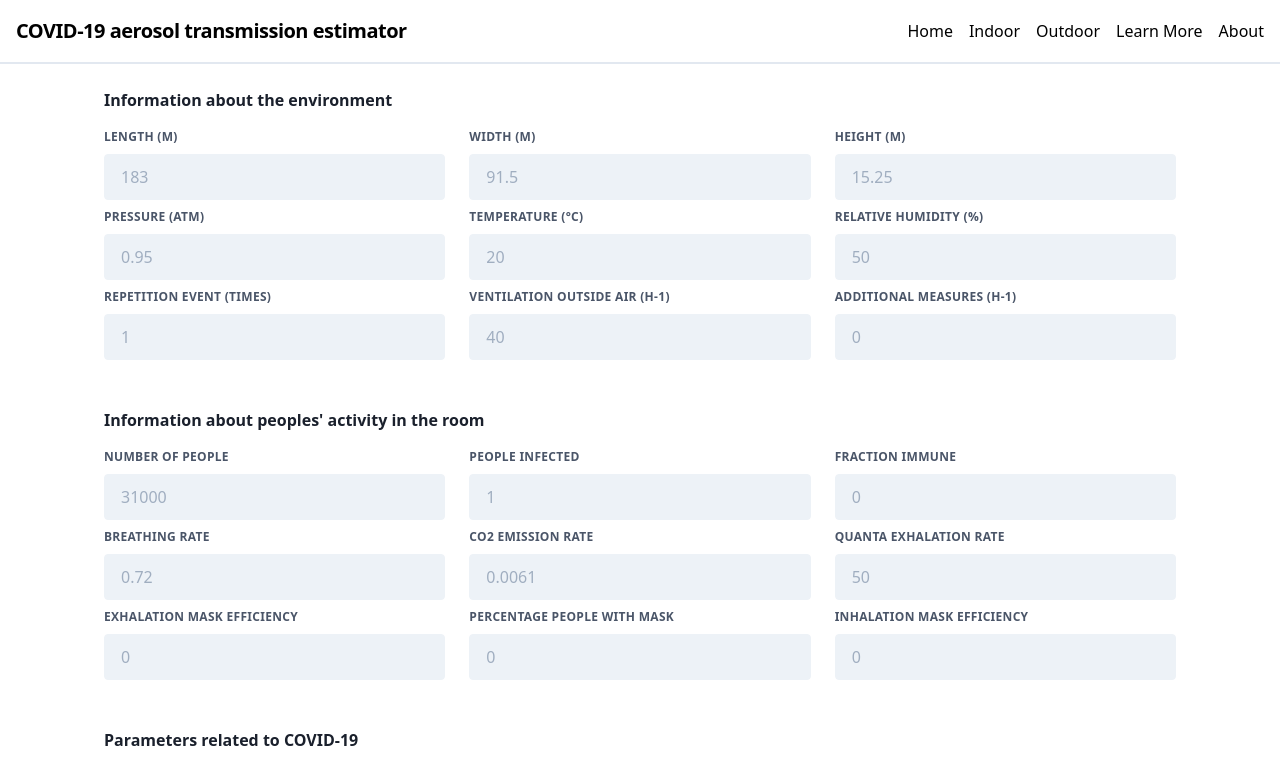
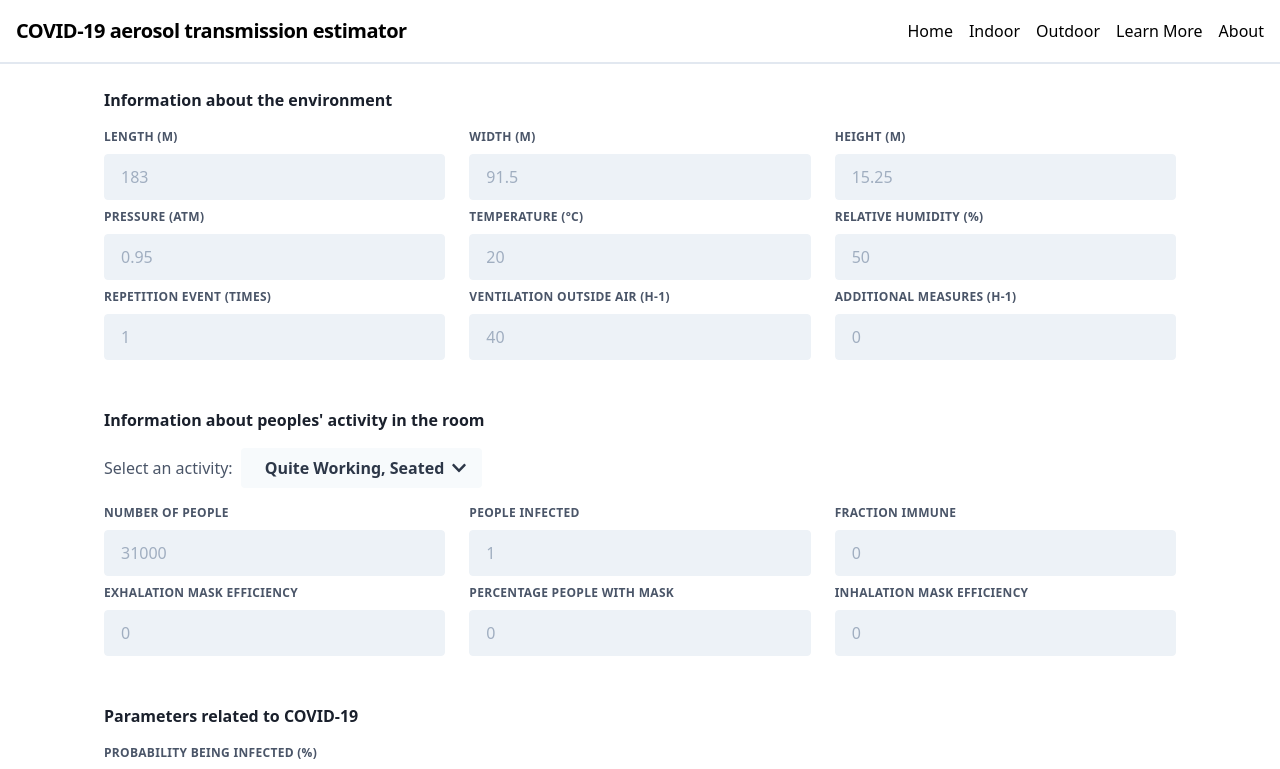
Before and after one commit to FedericoTartarini/covid-aerosol-transmission-estimator, a React (Create React App) app: page /indoor in a window 1280 px wide. Shown: the top 769 px of the page. Built offline with nearby package versions, Linux system fonts and the light colour scheme.

Commit message:
* added DropDown.js * fixed error type InputField.js

```diff
--- /dev/null
+++ b/src/Components/DropDown.js
@@ -0,0 +1,46 @@
+import React, { useState } from "react";
+import { FontAwesomeIcon } from "@fortawesome/react-fontawesome";
+import { faChevronDown } from "@fortawesome/free-solid-svg-icons";
+
+function DropDown({ selected, listItems, setValue }) {
+  const [dropDownOpen, setDropDownOpen] = useState(false);
+
+  function DropDownItem({ item }) {
+    return (
+      <span
+        className="block py-1 px-8 hover:bg-gray-200 capitalize"
+        onClick={() => {
+          setDropDownOpen(!dropDownOpen);
+          setValue(item);
+          console.log("Item selected", item);
+        }}
+      >
+        {item}
+      </span>
+    );
+  }
+
+  return (
+    <div className="relative">
+      <button
+        className="bg-gray-100 hover:bg-gray-200 text-gray-800 font-semibold py-2 px-4 rounded inline-flex items-center"
+        onClick={() => setDropDownOpen(!dropDownOpen)}
+      >
+        <span className="capitalize mx-2">{selected}</span>
+        <FontAwesomeIcon icon={faChevronDown} />
+      </button>
+      <div
+        className={
+          "bg-gray-100 absolute right-0 rounded mt-1 py-1 text-center shadow-md" +
+          (dropDownOpen ? "" : " hidden")
+        }
+      >
+        {listItems.map((item) => (
+          <DropDownItem key={item} item={item} />
+        ))}
+      </div>
+    </div>
+  );
+}
+
+export default DropDown;
--- a/src/Components/Indoor.js
+++ b/src/Components/Indoor.js
@@ -1,9 +1,30 @@
-import React, { useEffect } from "react";
+import React from "react";
 import { Helmet } from "react-helmet";
 import InputField from "./InputField";
+import DropDown from "./DropDown";
 
 function Indoor() {
-  const [state, setState] = React.useState({
+  const listActivities = [
+    "Quite working, Seated",
+    "Speaking, Seated",
+    "Speaking loudly, Seated",
+    "Quite working, Standing",
+    "Speaking, Standing",
+    "Speaking loudly, Standing",
+    "Quite, moderate activity",
+    "Speaking, moderate activity",
+    "Speaking loudly, moderate activity",
+    "Quite, heavy activity",
+    "Speaking, heavy activity",
+    "Speaking loudly, heavy activity",
+    "Teaching, speaking",
+    "Teaching, speaking loudly",
+    "Student, speaking",
+    "Student, speaking loudly",
+  ];
+
+  const [inputData, setInputData] = React.useState({
+    activity: "Quite working, Seated",
     length: 600 * 0.305,
     width: 300 * 0.305,
     height: 50 * 0.305,
@@ -33,26 +54,35 @@ function Indoor() {
 
   function handleChange(evt) {
     const value = evt.target.value;
-    setState({
-      ...state,
+    setInputData({
+      ...inputData,
       [evt.target.name]: value,
 
-      volume: (state.width * state.length * state.height).toFixed(1),
-      area: (state.width * state.length).toFixed(1),
-      areaPerPerson: (state.area / state.people).toFixed(1),
-      peoplePerArea: (state.people / state.area).toFixed(1),
-      volumePerPerson: (state.volume / state.people).toFixed(1),
+      volume: (inputData.width * inputData.length * inputData.height).toFixed(
+        1
+      ),
+      area: (inputData.width * inputData.length).toFixed(1),
+      areaPerPerson: (inputData.area / inputData.people).toFixed(1),
+      peoplePerArea: (inputData.people / inputData.area).toFixed(1),
+      volumePerPerson: (inputData.volume / inputData.people).toFixed(1),
       firstOrderLoss:
-        state.ventilationOutAir +
-        state.decayRateVirus +
-        state.controlMeasure +
-        state.depositionSurface,
+        inputData.ventilationOutAir +
+        inputData.decayRateVirus +
+        inputData.controlMeasure +
+        inputData.depositionSurface,
       ventilationRate:
-        (state.volume *
-          (state.ventilationOutAir + state.controlMeasure) *
+        (inputData.volume *
+          (inputData.ventilationOutAir + inputData.controlMeasure) *
           1000) /
         3600 /
-        state.people,
+        inputData.people,
+    });
+  }
+
+  function handleDropDown(value) {
+    setInputData({
+      ...inputData,
+      activity: value,
     });
   }
 
@@ -62,8 +92,8 @@ function Indoor() {
         <title>Indoor space</title>
         <meta name="description" content="content" />
       </Helmet>
-      <section className="flex lg:container lg:mx-auto mx-auto text-gray-700 body-font">
-        <div className="flex-auto m-6">
+      <section className="lg:container lg:mx-auto mx-auto text-gray-700 body-font">
+        <div className="m-6">
           <form className="w-full">
             <h1 className="title-font mb-4 font-bold text-gray-900">
               Information about the environment
@@ -71,106 +101,98 @@ function Indoor() {
             <div className="flex items-end flex-wrap -mx-3 mb-2">
               <InputField
                 handleChange={handleChange}
-                value={state.length}
+                value={inputData.length}
                 label={"Length (m)"}
               />
               <InputField
                 handleChange={handleChange}
-                value={state.width}
+                value={inputData.width}
                 label={"Width (m)"}
               />
               <InputField
                 handleChange={handleChange}
-                value={state.height}
+                value={inputData.height}
                 label={"Height (m)"}
               />
             </div>
             <div className="flex items-end flex-wrap -mx-3 mb-2">
               <InputField
                 handleChange={handleChange}
-                value={state.pressure}
+                value={inputData.pressure}
                 label={"Pressure (atm)"}
               />
               <InputField
                 handleChange={handleChange}
-                value={state.temperature}
+                value={inputData.temperature}
                 label={"Temperature (°C)"}
               />
               <InputField
                 handleChange={handleChange}
-                value={state.relativeHumidity}
+                value={inputData.relativeHumidity}
                 label={"Relative humidity (%)"}
               />
             </div>
             <div className="flex items-end flex-wrap -mx-3 mb-2">
               <InputField
                 handleChange={handleChange}
-                value={state.repetitionEvent}
+                value={inputData.repetitionEvent}
                 label={"Repetition event (times)"}
               />
               <InputField
                 handleChange={handleChange}
-                value={state.ventilationOutAir}
+                value={inputData.ventilationOutAir}
                 label={"Ventilation outside air (h-1)"}
               />
               <InputField
                 handleChange={handleChange}
-                value={state.controlMeasure}
+                value={inputData.controlMeasure}
                 label={"Additional measures (h-1)"}
               />
             </div>
             <h1 className="title-font mb-4 mt-12 font-bold text-gray-900">
               Information about peoples' activity in the room
             </h1>
+          </form>
+          <div className="flex content-center my-4">
+            <p className="py-2 mr-2">Select an activity: </p>
+            <DropDown
+              selected={inputData.activity}
+              listItems={listActivities}
+              setValue={handleDropDown}
+            />
+          </div>
+          <form className="w-full">
             <div className="flex items-end flex-wrap -mx-3 mb-2">
               <InputField
                 handleChange={handleChange}
-                value={state.people}
+                value={inputData.people}
                 label={"Number of people"}
               />
               <InputField
                 handleChange={handleChange}
-                value={state.numberInfected}
+                value={inputData.numberInfected}
                 label={"People infected"}
               />
               <InputField
                 handleChange={handleChange}
-                value={state.fractionImmune}
+                value={inputData.fractionImmune}
                 label={"Fraction Immune"}
               />
             </div>
             <div className="flex items-end flex-wrap -mx-3 mb-2">
               <InputField
                 handleChange={handleChange}
-                value={state.breathingRate}
-                label={"Breathing rate"}
-              />
-              <InputField
-                handleChange={handleChange}
-                value={state.co2EmissionRate}
-                label={"CO2 emission rate"}
-              />
-              {/*  todo add lines 49 */}
-              <InputField
-                handleChange={handleChange}
-                value={state.quanta}
-                label={"Quanta exhalation rate"}
-              />
-            </div>
-            <div className="flex items-end flex-wrap -mx-3 mb-2">
-              <InputField
-                handleChange={handleChange}
-                value={state.exhalationMaskEff}
+                value={inputData.exhalationMaskEff}
                 label={"Exhalation mask efficiency"}
               />
               <InputField
                 handleChange={handleChange}
-                value={state.perPeopleMask}
+                value={inputData.perPeopleMask}
                 label={"Percentage people with mask"}
               />
               <InputField
                 handleChange={handleChange}
-                value={state.inhalationMaskEff}
+                value={inputData.inhalationMaskEff}
                 label={"Inhalation mask efficiency"}
               />
             </div>
@@ -181,7 +203,7 @@ function Indoor() {
             <div className="flex items-end flex-wrap -mx-3 mb-2">
               <InputField
                 handleChange={handleChange}
-                value={state.pBeingInfected}
+                value={inputData.pBeingInfected}
                 label={"Probability being infected (%)"}
               />
             </div>
--- a/src/Components/InputField.js
+++ b/src/Components/InputField.js
@@ -12,8 +12,8 @@ function InputField({ handleChange, value, label }) {
       </label>
       <input
         className="appearance-none block w-full bg-gray-200 text-gray-700 border border-gray-200 rounded py-3 px-4 leading-tight focus:outline-none focus:bg-white focus:border-gray-500"
-        id="grid-length"
-        type={label.split(" ")[0]}
+        id={label.split(" ")[0]}
+        type="number"
         name={label.split(" ")[0]}
         placeholder={value}
         onChange={handleChange}
```
